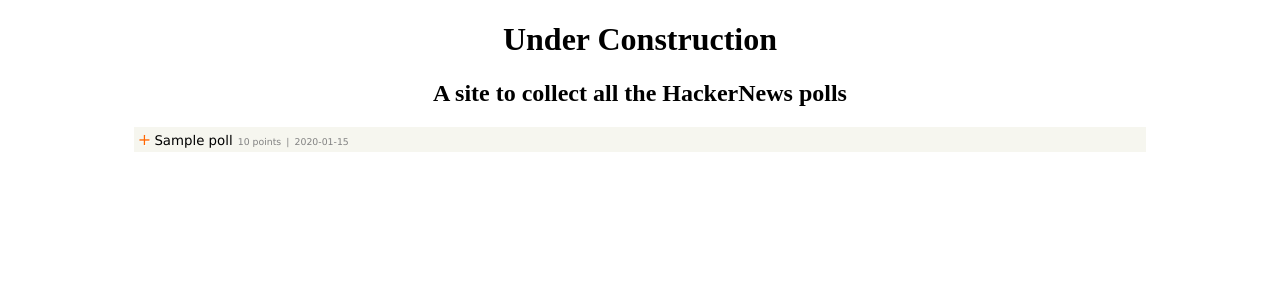
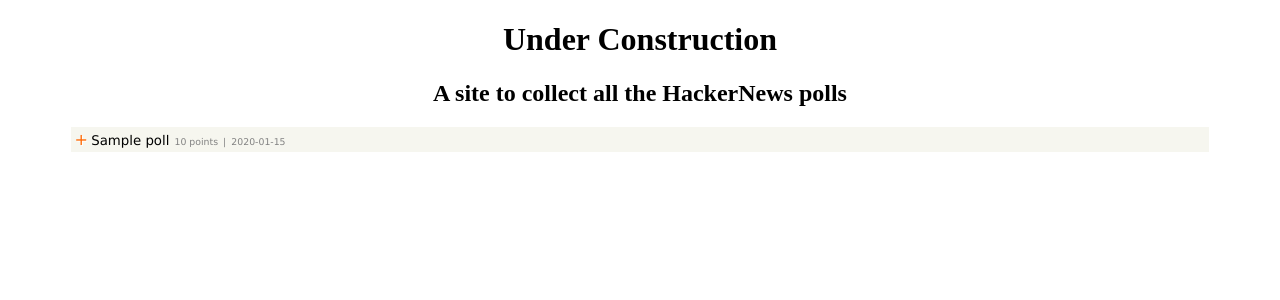
Before and after one commit to ganesshkumar/hn-polls, a Flask app: page / in a window 1280 px wide. Shown: the top 300 px of the page. Run offline with Flask 2, Linux system fonts and the light colour scheme; a database or web service that is not in the repository returns one stand-in record (values such as "Sample title"); some libraries are stand-ins or nearby versions.

Commit message:
fixing the layout

```diff
--- a/static/css/main.css
+++ b/static/css/main.css
@@ -1,6 +1,13 @@
+.container {
+	width: 90%;
+	left: 5%;
+	position: relative;
+	background-color: #f6f6ef;
+}
+
 .fixed-width-container {
-	width: 80%;
-	left: 10%;
+	width: 95%;
+	left: 0%;
 	position: relative;
 	background-color: #f6f6ef;
 }
--- a/templates/index.html
+++ b/templates/index.html
@@ -14,6 +14,7 @@
 <body onload="make_clickable()">
   <h1 style="text-align:center"> Under Construction </h1>
   <h2 style="text-align:center"> A site to collect all the HackerNews polls </h2>
+  <div class="container">
     <div class="fixed-width-container">
       {% for poll in polls %}
         <div class="poll">
@@ -29,5 +30,6 @@
         </div>
       {% endfor %}
     </div>
+  </div>
 </body>
 </html>
```
Lines whose indentation alone changed are shown as unchanged.
